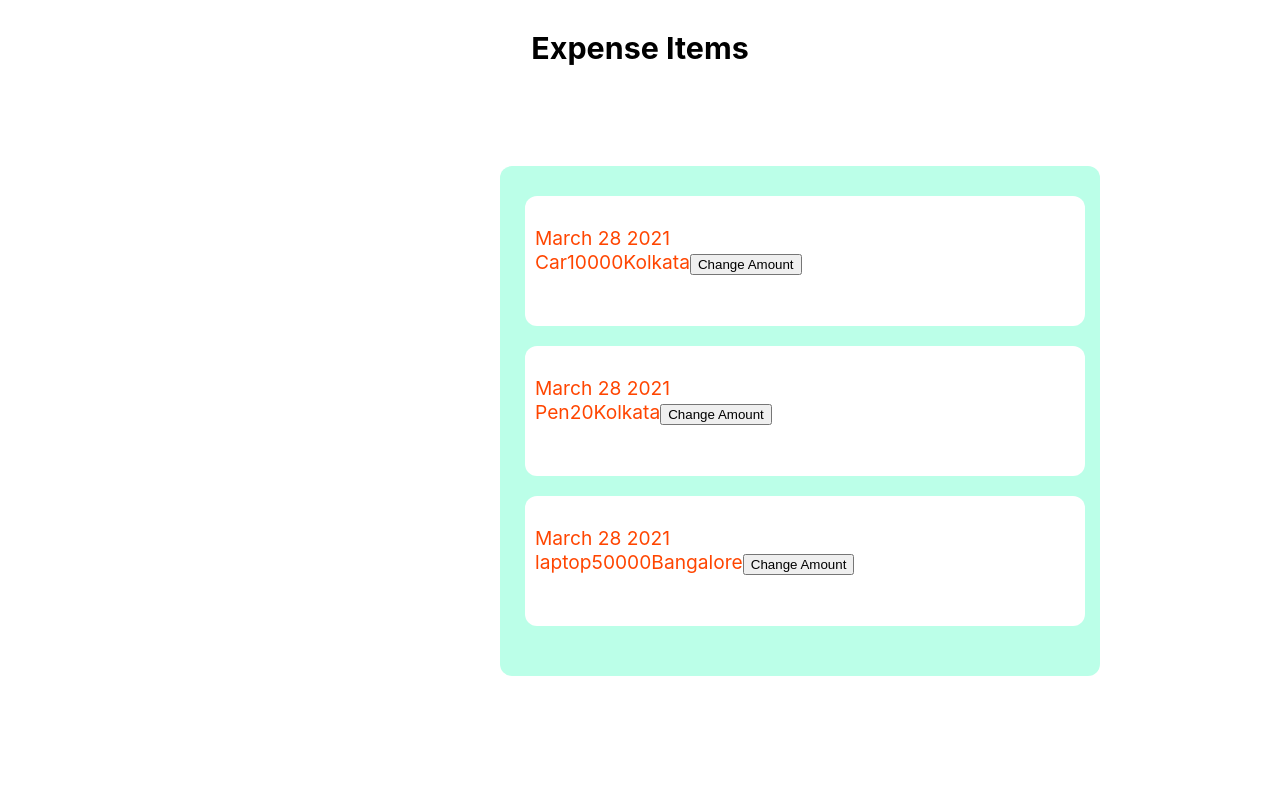
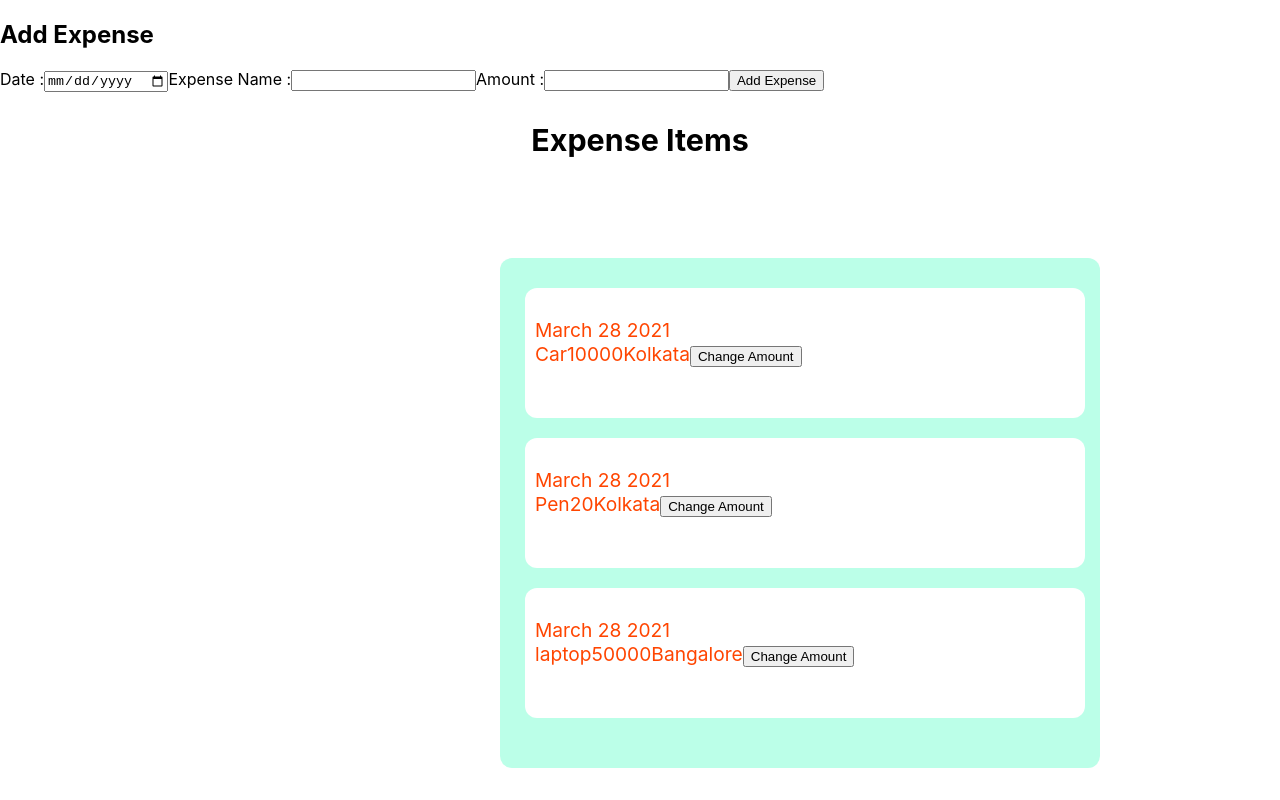
Before and after one commit to sagarikamohanty2000/react-first-app, a React (Create React App) app: page / in a window 1280 px wide. Built offline with nearby package versions, Linux system fonts and the light colour scheme.

Commit message:
Form/EventListener

```diff
--- a/src/App.js
+++ b/src/App.js
@@ -1,5 +1,6 @@
 import logo from "./logo.svg";
 import "./App.css";
+import ExpenseForm from "./components/Expenses/ExpenseForm";
 import ExpenseItem from "./components/Expenses/ExpenseItem";
 
 
@@ -28,7 +29,10 @@ const App = () => {
     },
   ];
   return (
+
     <div className="App">
+
+      <ExpenseForm></ExpenseForm>
       <header className="App-header">
         {/* <img src={logo} className="App-logo" alt="logo" />
         <p>
--- /dev/null
+++ b/src/components/Expenses/ExpenseForm.js
@@ -0,0 +1,29 @@
+
+
+const ExpenseForm = () => {
+
+    const submitHandler = (event) =>
+    {
+        console.log(event.target.value);
+    }
+
+    const nameHandler = (event) => {
+        console.log(event.target.value);
+    }
+  return (
+    <div className="Container">
+      <h2>Add Expense</h2>
+      <form>
+        <label >Date :</label>
+        <input name="date" type="date"></input>
+        <label >Expense Name :</label>
+        <input name="name" type="text" onChange={nameHandler}></input>
+        <label >Amount :</label>
+        <input name="amount" type="number"></input>
+        <button type="submit" onClick={submitHandler}> Add Expense</button>
+      </form>
+    </div>
+  );
+};
+
+export default ExpenseForm;
```
